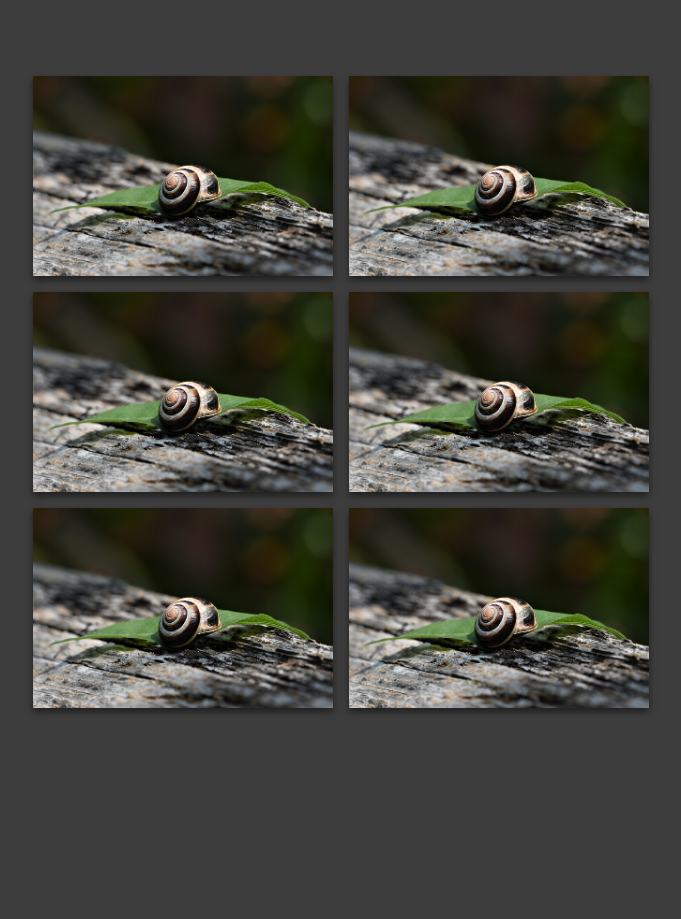
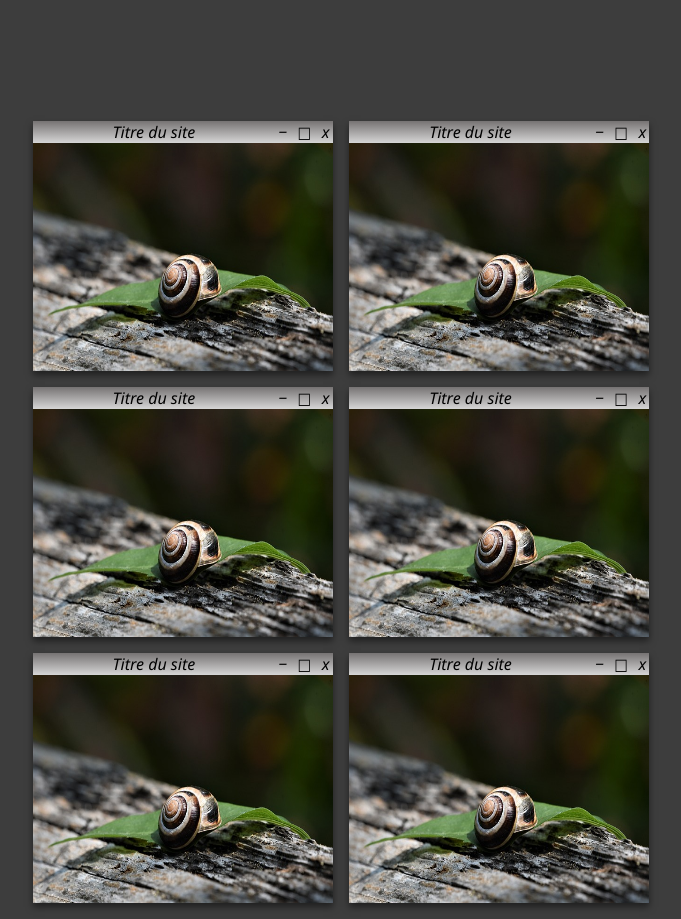
Before and after one commit to Floriane-MAFFEI/Composant_Type, a plain HTML site: page Card_with_hover_Effects/index.html in a window 1280 px wide. Shown: the whole page, without its empty margins (299-980 px from the left). Before the commit the page ends 800 px from the top, so only its background shows below. Drawn offline with Linux system fonts and the light colour scheme.

Commit message:
Imporvement of tags and addition of a title banner to the card

```diff
--- a/Card_with_hover_Effects/css/main.scss
+++ b/Card_with_hover_Effects/css/main.scss
@@ -8,7 +8,7 @@ body {
 
   .wrapper {
     position: absolute;
-    top: 50%;
+    top: 65%;
     left: 50%;
     transform: translate(-50%, -50%);
     width: 100%;
@@ -22,7 +22,7 @@ body {
       flex: 1;
       flex-basis: 300px;
       flex-grow: 0;
-      height: 200px;
+      height: 250px;
       box-shadow: 0px 4px 7px rgba(0, 0, 0, 0.5);
       cursor: pointer;
       transition: all 0.5s cubic-bezier(0.8, 0.5, 0.2, 1.4);
@@ -54,12 +54,13 @@ body {
         left: 0px;
         transition: all 0.5s ease-in-out;
         clip-path: circle(75%);
+        margin-top: 1rem;
       }
 
       &:hover {
         transition: all 0.5s cubic-bezier(0.8, 0.5, 0.2, 1.4);
         box-shadow: 0px 2px 3px rgba(0, 0, 0, 0.3);
-        transform: scale(0.97);
+        transform: scale(1.03);
 
         img {
           transition: all 0.5s cubic-bezier(0.8, 0.5, 0.2, 1.4);
@@ -88,6 +89,7 @@ body {
         background-color: #110b7f;
         font-size: 15px;
         outline: none;
+        border-radius: 5px;
         box-shadow: 0px 2px 3px rgba(0, 0, 0, 0.4);
         transition: all 0.5s ease-in-out;
 
@@ -114,7 +116,7 @@ body {
     padding: 0;
 
     li {
-      margin: 5px 0;
+      margin: 10px;
     }
   }
 }
@@ -137,5 +139,54 @@ body {
     font-size: 1em;
     box-shadow: 1px 1px 0 rgba(0, 0, 0, 0.25);
     margin: 2px;
+    &.html {
+      color: black;
+      background-color: #e96228;
+    }
+    &.css {
+      color: white;
+      background-color: #2862e9;
+    }
+    &.js {
+      color: black;
+      background-color: #efd81d;
+    }
+    &.sass {
+      color: black;
+      background-color: #c76494;
+    }
+    &.symfony {
+      color: white;
+      background-color: black;
+    }
+    &.react {
+      color: white;
+      background-color: #5ed3f3;
+    }
+    &.wordpress {
+      color: black;
+      background-color: #28799e;
+    }
+  }
+  ul {
+    display: flex;
+    flex-direction: row;
+    justify-content: center;
+    flex-wrap: wrap;
   }
 }
+
+.header {
+  background: linear-gradient(#767373, #d6d6d6);
+  i {
+    display: flex;
+    justify-content: flex-end;
+  }
+  span {
+    margin: auto;
+    padding: 0 0.2rem;
+    &.symbol {
+      margin: 0.2rem 1rem;
+    }
+  }
+}
--- a/Card_with_hover_Effects/index.html
+++ b/Card_with_hover_Effects/index.html
@@ -13,18 +13,30 @@
         data-image-normal="./img/first.jpg"
         data-image-hover="./img/first-hover.jpg"
       >
+        <div class="header">
+          <i>
+            <span>Titre du site</span>
+            <div class="symbol">
+              <span> &#8210; </span>
+              <span> &#x25A1; </span>
+              <span> &#120; </span>
+            </div>
+          </i>
+        </div>
+
         <img src="./img/first.jpg" />
         <div class="descriptions center-content">
           <h1>Titre du site</h1>
           <div class="tags">
             <div>
               <ul>
-                <li>HTML5</li>
-                <li>CSS 3</li>
-                <li>JS</li>
-                <li class="hidden">SASS</li>
-                <li class="hidden">SYMFONY</li>
-                <li class="hidden">REACT</li>
+                <li class="html">HTML5</li>
+                <li class="css">CSS 3</li>
+                <li class="js">JS</li>
+                <li class="sass">SASS</li>
+                <li class="symfony">SYMFONY</li>
+                <li class="react">REACT</li>
+                <li class="hidden wordpress">WORDPRESS</li>
               </ul>
             </div>
           </div>
@@ -39,18 +51,29 @@
         data-image-normal="./img/first.jpg"
         data-image-hover="./img/first-hover.jpg"
       >
+        <div class="header">
+          <i>
+            <span>Titre du site</span>
+            <div class="symbol">
+              <span> &#8210; </span>
+              <span> &#x25A1; </span>
+              <span> &#120; </span>
+            </div>
+          </i>
+        </div>
         <img src="./img/first.jpg" />
         <div class="descriptions center-content">
           <h1>Titre du site</h1>
           <div class="tags">
             <div>
               <ul>
-                <li>HTML5</li>
-                <li>CSS 3</li>
-                <li>JS</li>
-                <li class="hidden">SASS</li>
-                <li class="hidden">SYMFONY</li>
-                <li class="hidden">REACT</li>
+                <li class="html">HTML5</li>
+                <li class="css">CSS 3</li>
+                <li class="js">JS</li>
+                <li class="hidden sass">SASS</li>
+                <li class="hidden symfony">SYMFONY</li>
+                <li class="hidden react">REACT</li>
+                <li class="hidden wordpress">WORDPRESS</li>
               </ul>
             </div>
           </div>
@@ -65,18 +88,29 @@
         data-image-normal="./img/first.jpg"
         data-image-hover="./img/first-hover.jpg"
       >
+        <div class="header">
+          <i>
+            <span>Titre du site</span>
+            <div class="symbol">
+              <span> &#8210; </span>
+              <span> &#x25A1; </span>
+              <span> &#120; </span>
+            </div>
+          </i>
+        </div>
         <img src="./img/first.jpg" />
         <div class="descriptions center-content">
           <h1>Titre du site</h1>
           <div class="tags">
             <div>
               <ul>
-                <li>HTML5</li>
-                <li>CSS 3</li>
-                <li>JS</li>
-                <li class="hidden">SASS</li>
-                <li class="hidden">SYMFONY</li>
-                <li class="hidden">REACT</li>
+                <li class="html">HTML5</li>
+                <li class="css">CSS 3</li>
+                <li class="js">JS</li>
+                <li class="hidden sass">SASS</li>
+                <li class="hidden symfony">SYMFONY</li>
+                <li class="hidden react">REACT</li>
+                <li class="hidden wordpress">WORDPRESS</li>
               </ul>
             </div>
           </div>
@@ -91,18 +125,29 @@
         data-image-normal="./img/first.jpg"
         data-image-hover="./img/first-hover.jpg"
       >
+        <div class="header">
+          <i>
+            <span>Titre du site</span>
+            <div class="symbol">
+              <span> &#8210; </span>
+              <span> &#x25A1; </span>
+              <span> &#120; </span>
+            </div>
+          </i>
+        </div>
         <img src="./img/first.jpg" />
         <div class="descriptions center-content">
           <h1>Titre du site</h1>
           <div class="tags">
             <div>
               <ul>
-                <li>HTML5</li>
-                <li>CSS 3</li>
-                <li>JS</li>
-                <li class="hidden">SASS</li>
-                <li class="hidden">SYMFONY</li>
-                <li class="hidden">REACT</li>
+                <li class="html">HTML5</li>
+                <li class="css">CSS 3</li>
+                <li class="js">JS</li>
+                <li class="hidden sass">SASS</li>
+                <li class="hidden symfony">SYMFONY</li>
+                <li class="hidden react">REACT</li>
+                <li class="hidden wordpress">WORDPRESS</li>
               </ul>
             </div>
           </div>
@@ -117,18 +162,29 @@
         data-image-normal="./img/first.jpg"
         data-image-hover="./img/first-hover.jpg"
       >
+        <div class="header">
+          <i>
+            <span>Titre du site</span>
+            <div class="symbol">
+              <span> &#8210; </span>
+              <span> &#x25A1; </span>
+              <span> &#120; </span>
+            </div>
+          </i>
+        </div>
         <img src="./img/first.jpg" />
         <div class="descriptions center-content">
           <h1>Titre du site</h1>
           <div class="tags">
             <div>
               <ul>
-                <li>HTML5</li>
-                <li>CSS 3</li>
-                <li>JS</li>
-                <li class="hidden">SASS</li>
-                <li class="hidden">SYMFONY</li>
-                <li class="hidden">REACT</li>
+                <li class="html">HTML5</li>
+                <li class="css">CSS 3</li>
+                <li class="js">JS</li>
+                <li class="hidden sass">SASS</li>
+                <li class="hidden symfony">SYMFONY</li>
+                <li class="hidden react">REACT</li>
+                <li class="hidden wordpress">WORDPRESS</li>
               </ul>
             </div>
           </div>
@@ -143,18 +199,29 @@
         data-image-normal="./img/first.jpg"
         data-image-hover="./img/first-hover.jpg"
       >
+        <div class="header">
+          <i>
+            <span>Titre du site</span>
+            <div class="symbol">
+              <span> &#8210; </span>
+              <span> &#x25A1; </span>
+              <span> &#120; </span>
+            </div>
+          </i>
+        </div>
         <img src="./img/first.jpg" />
         <div class="descriptions center-content">
           <h1>Titre du site</h1>
           <div class="tags">
             <div>
               <ul>
-                <li>HTML5</li>
-                <li>CSS 3</li>
-                <li>JS</li>
-                <li class="hidden">SASS</li>
-                <li class="hidden">SYMFONY</li>
-                <li class="hidden">REACT</li>
+                <li class="html">HTML5</li>
+                <li class="css">CSS 3</li>
+                <li class="js">JS</li>
+                <li class="hidden sass">SASS</li>
+                <li class="hidden symfony">SYMFONY</li>
+                <li class="hidden react">REACT</li>
+                <li class="hidden wordpress">WORDPRESS</li>
               </ul>
             </div>
           </div>
```
Also changed, not shown: Card_with_hover_Effects/css/main.css, 1 other file.
